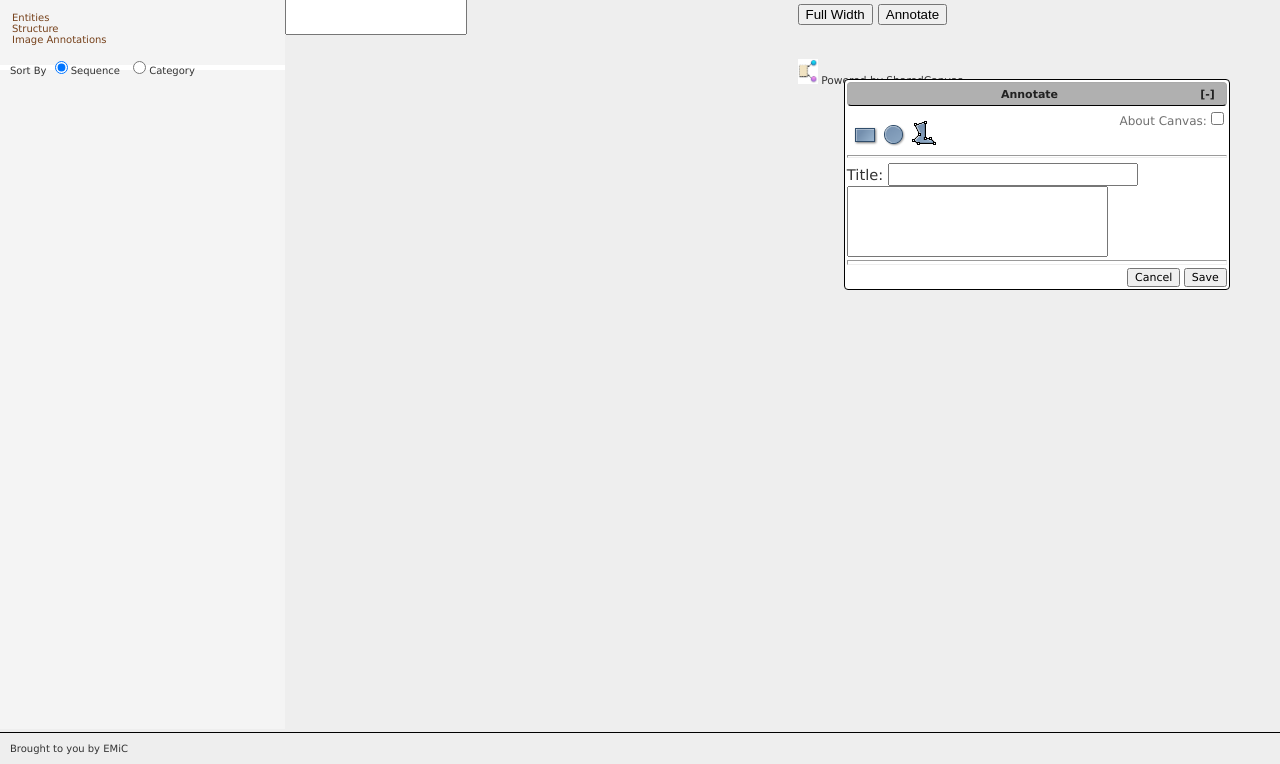
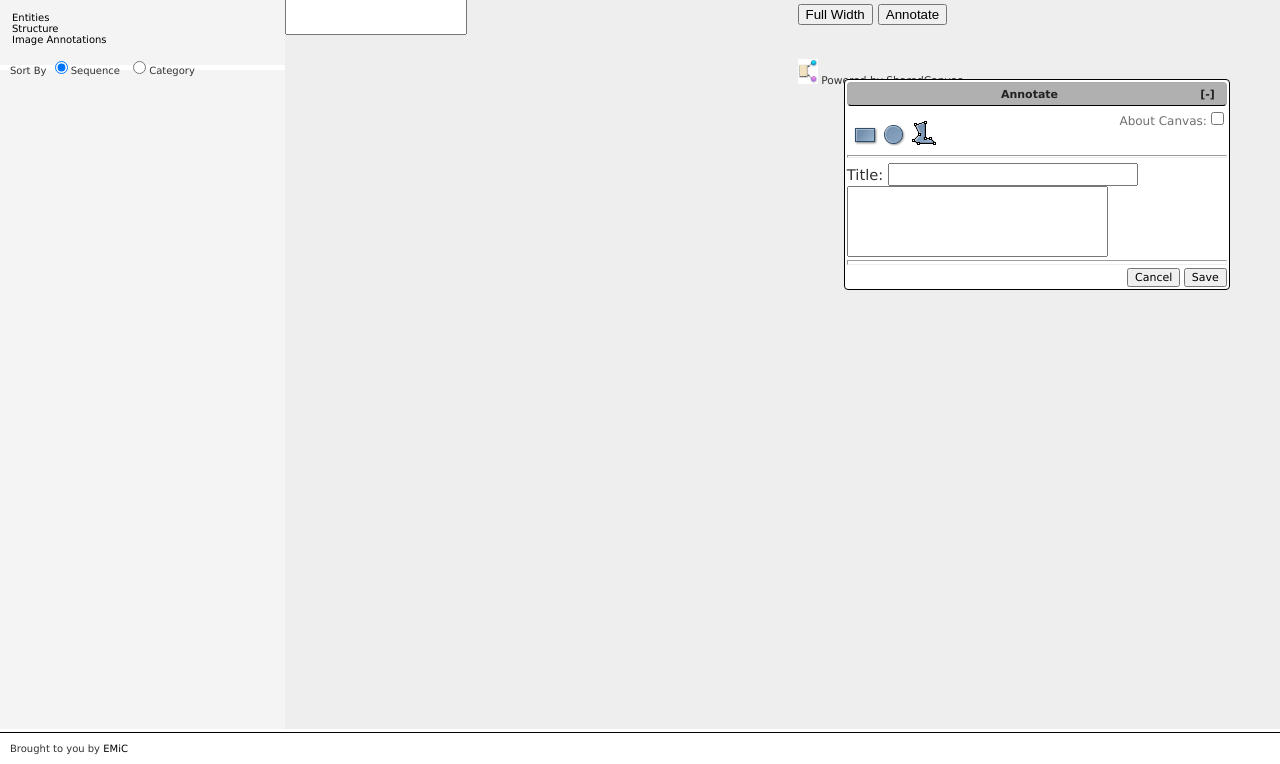
Before and after one commit to DGI-EMiC/emic_cwrc, a PHP site: page /fedora/resources/combo.php in a window 1280 px wide. Shown: the part 36-800 px from the top of the page. Run offline with PHP 8.4, Linux system fonts and the light colour scheme; some libraries are stand-ins or nearby versions.

Commit message:
small css tweaks

```diff
--- a/resources/combo.php
+++ b/resources/combo.php
@@ -29,13 +29,7 @@
     <script type="text/javascript" src="Islandora/js/startup.js"></script>
     <link rel="shortcut icon" href="/favicon.ico" type="image/x-icon" />
 
-    <!-- CWRC stylesheets -->
-    <link type="text/css" rel="stylesheet" href="css/screen.css" />
-    <link type="text/css" rel="stylesheet" href="css/style.css" />
-
-
     <!-- Canvas js -->
-
     <script src="impl/js/jquery.rdfquery.rdfa.min-1.1.js" type="text/javascript"></script>
     <script src="impl/js/jquery.rdf.turtle.js" type="text/javascript"></script>
 
@@ -61,6 +55,11 @@
     <!-- Canvas css -->
     <link rel="stylesheet" href="impl/css/sc.css" type="text/css" />
     <link rel="stylesheet" href="impl/css/emic_canvas.css" type="text/css" />
+
+    <!-- CWRC stylesheets -->
+    <link type="text/css" rel="stylesheet" href="css/screen.css" />
+    <link type="text/css" rel="stylesheet" href="css/style.css" />
+
 
   </head>
   <body>
@@ -241,7 +240,7 @@
 
 
     <div id="footer">
-      <p>Brought to you by EMiC</p>
+      <p>Brought to you by <a href="http://editingmodernism.ca/" title="Editing Modernism in Canada">EMiC</a></p>
     </div>
 
   </body>
--- a/resources/css/style.css
+++ b/resources/css/style.css
@@ -506,7 +506,7 @@ div.mceDropDown {
 
 
 
-/* new layout */
+/* New Layout */
 
 .threecol .colleft
 {
@@ -545,6 +545,26 @@ div.mceDropDown {
 .colmask
 {
   top: 35px;
+}
+
+
+
+/* General elements */
+
+a,
+a:visited,
+a:link,
+A:link
+{
+  color: #000;
+}
+
+a:hover,
+A:hover
+{
+  color: #000;
+  background: transparent;
+  text-decoration: underline;
 }
 
 
@@ -600,6 +620,19 @@ div.mceDropDown {
 {
   padding: 8px 20px 0px;
 }
+
+
+
+/* Footer */
+
+
+#footer
+{
+  background:
+}
+
+
+
 
 
 /* Fullscreen Image Annotation */
@@ -677,6 +710,40 @@ div.mceDropDown {
 {
   width: 100%;
   margin-top: 15px;
+}
+
+
+
+/* Sidebar Left Tabs */
+
+#tabs a
+{
+  cursor: pointer;
+}
+
+#tabs li.ui-state-active
+{
+
+}
+
+#tabs li.ui-state-hover
+{
+
+}
+
+#tabs li.ui-state-active.ui-state-hover
+{
+
+}
+
+.comment_title
+{
+  cursor: pointer;
+}
+
+#tabs .comment_text span img /* should get proper class - title/tooltip could be nice too */
+{
+  cursor: pointer;
 }
 
 
--- a/resources/impl/stable/sc_ui.js
+++ b/resources/impl/stable/sc_ui.js
@@ -795,7 +795,7 @@ function paint_commentAnno(anno, canvasId) {
 
 	txt = txt.replace('\n', '<br/>')
 	block = '<div class="comment_title" id="anno_'+myid+'"><span class="comment_showhide">+ </span>' + title + '</div>';
-	block += ('<div class="comment_text">('+tgttxt+')<br/>'+txt+'<br /><span id="delete_anno_'+myid+'"><img alt="Remove Annotation" src="imgs/cross.png" class="mceIcon"></span></div>');
+	block += ('<div class="comment_text">('+tgttxt+')<br/>'+txt+'<br /><span id="delete_anno_'+myid+'"><img alt="Remove Annotation" src="impl/imgs/cross.png" class="mceIcon"></span></div>');
 
 	$('#comment_annos_block').append(block)
 	$('#anno_'+myid).attr('canvas', canvasId);
```
